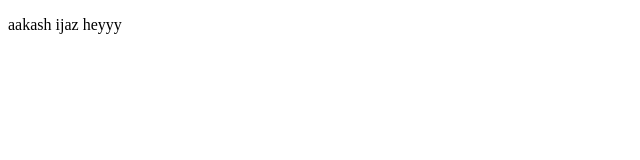
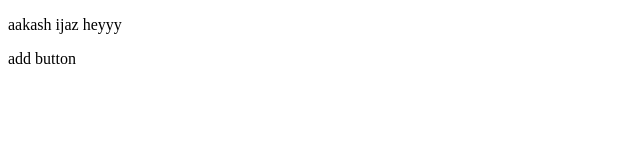
Before and after one commit to Aakashijaz786/localRepos, a plain HTML site: page index.html in a window 1280 px wide. Shown: the full height of the page, 0-640 px from the left. Drawn offline with Linux system fonts and the light colour scheme.

Commit message:
add button

```diff
--- a/index.html
+++ b/index.html
@@ -7,5 +7,6 @@
   </head>
   <body>
     <p>aakash ijaz heyyy</p>
+    <p>add button</p>
   </body>
 </html>
```
